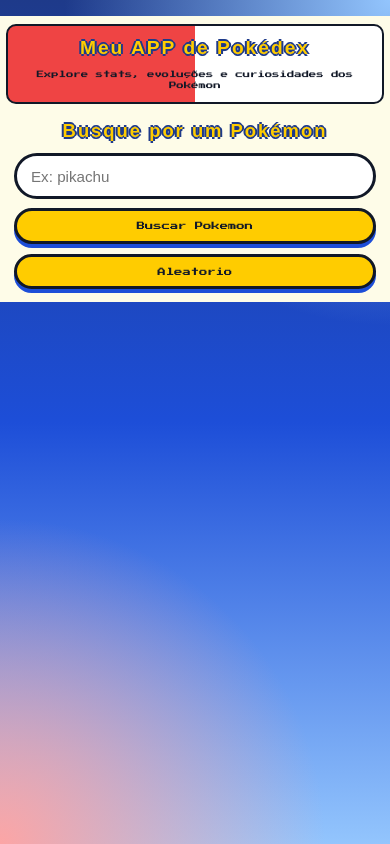
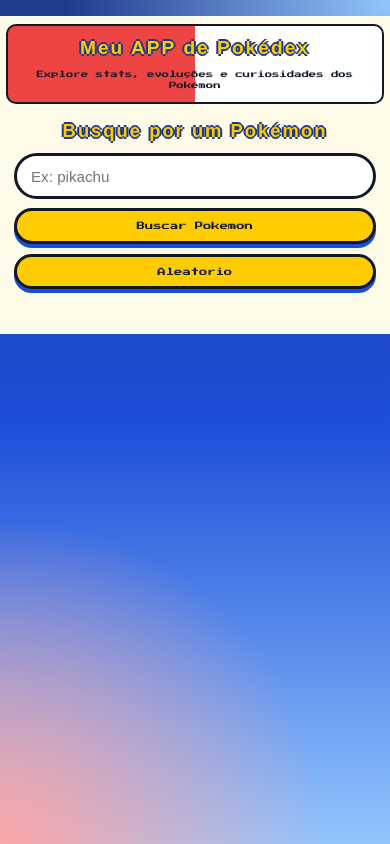
Before and after one commit to AndreLuizJPoles/pokemon, a React (Vite) app: page / in a window 390 px wide. Built offline with nearby package versions, Linux system fonts and the light colour scheme; a web font is replaced by a local one.

Commit message:
Update layout and styling in App.css, index.css, and Card.css: adjust padding and margins for improved spacing, set body min-height to 100%, and add background attachment for better visual consistency.

```diff
--- a/src/App.css
+++ b/src/App.css
@@ -70,7 +70,7 @@
   }
 
   .app__content {
-    padding: 0;
+    padding: 0 0 2rem 0;
     border: none;
     border-radius: 0;
     background: transparent;
--- a/src/components/Card.css
+++ b/src/components/Card.css
@@ -1,7 +1,7 @@
 .card {
   width: 420px;
   max-width: 92vw;
-  margin: 0.5rem auto 0;
+  margin: 0.5rem auto 2rem;
   padding: 1.2rem;
   border: 4px solid #111827;
   border-radius: 18px;
@@ -11,6 +11,7 @@
   font-family: 'Poppins', Arial, sans-serif;
   min-width: 0;
   box-sizing: border-box;
+  overflow: visible;
 }
 
 .card__pokemon-image {
@@ -121,6 +122,8 @@
   border-radius: 10px;
   padding: 0.5rem;
   min-width: 0;
+  overflow: visible;
+  min-height: 2rem;
 }
 
 .card__section h3 {
@@ -137,6 +140,8 @@
 .card__section p {
   text-align: justify;
   overflow-wrap: anywhere;
+  display: block;
+  margin: 0.25rem 0;
 }
 
 .card__cry-button {
@@ -182,7 +187,7 @@
   .card {
     width: 100%;
     max-width: 100%;
-    margin: 0;
+    margin: 0 0 6rem 0;
     padding: 0.75rem;
     border-width: 2px;
     border-radius: 10px;
--- a/src/index.css
+++ b/src/index.css
@@ -8,15 +8,19 @@
   box-sizing: border-box;
 }
 
+html {
+  height: 100%;
+}
+
 body {
   margin: 0;
-  min-height: 100vh;
+  min-height: 100%;
   font-family: 'Poppins', Arial, sans-serif;
-  overflow-x: hidden;
   background:
     radial-gradient(circle at top right, #93c5fd 0, transparent 35%),
     radial-gradient(circle at bottom left, #fca5a5 0, transparent 35%),
     linear-gradient(180deg, #1e3a8a 0%, #1d4ed8 50%, #93c5fd 100%);
+  background-attachment: fixed;
 }
 
 img,
@@ -30,8 +34,6 @@
 }
 
 #root {
-  min-height: 100vh;
   width: 100%;
-  overflow-x: hidden;
   padding: 1rem 0 2rem;
 }
```
